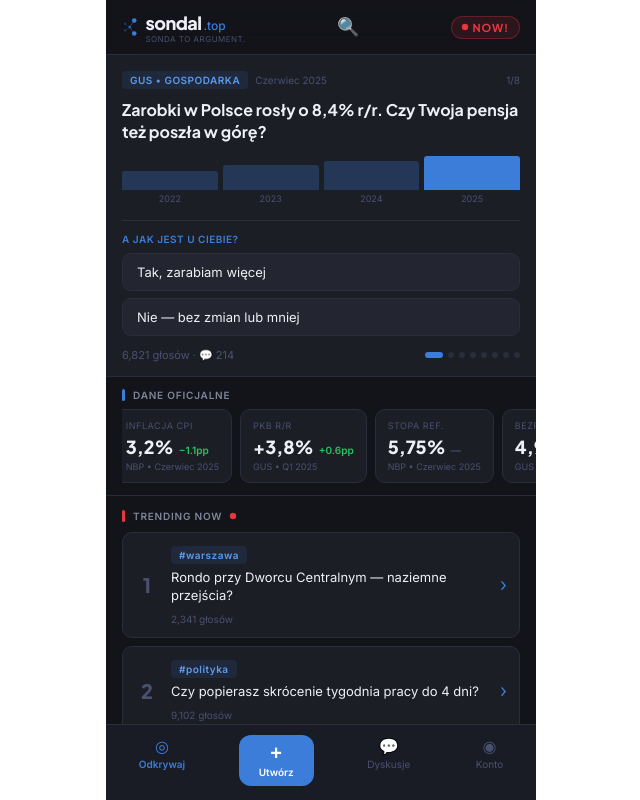
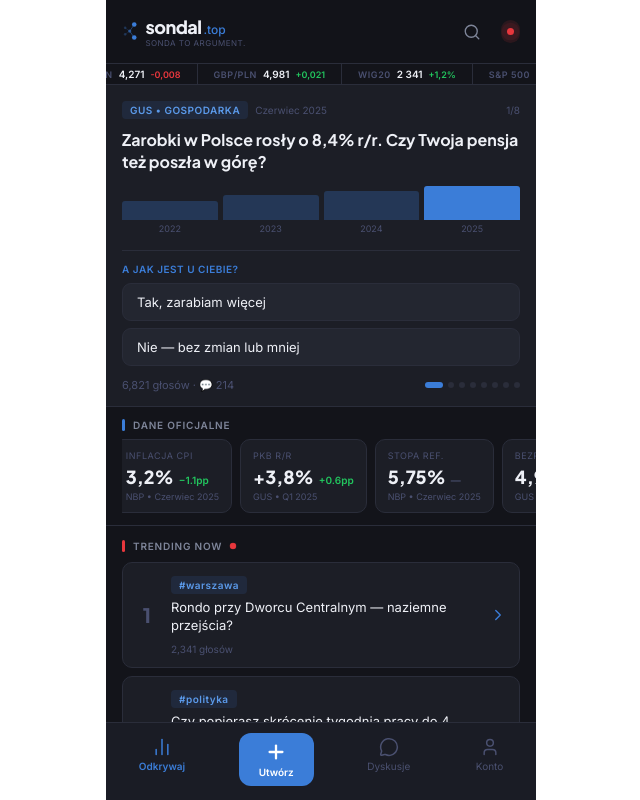
Before and after one commit to wac-me/sondal, a React (Vite) app: page / in a window 1280 px wide. Shown: the whole page, without its empty margins (319-959 px from the left). Built offline with nearby package versions, Linux system fonts and the light colour scheme.

Commit message:
Update sondal.jsx

```diff
--- a/sondal.jsx
+++ b/sondal.jsx
@@ -1,4 +1,5 @@
 import { useState, useEffect, useRef } from "react";
+import { Search, MessageCircle, Share2, TrendingUp, ChevronRight, User, Lock, Eye, Plus, BarChart2 } from "lucide-react";
 
 const theme = {
   bg: "#13141A", surface: "#1C1E26", surfaceHigh: "#232630",
@@ -149,50 +150,82 @@ function VoteButtons({ options, split, voted, onVote, hot }) {
 }
 
 // ─── Header ───────────────────────────────────────────────
-function StickyHeader({ nowActive }) {
-  const [nowVisible, setNowVisible] = useState(true);
-  const [hidden, setHidden]         = useState(false);
-  const lastScrollY = useRef(0);
-  const scrollEl    = useRef(null);
-
-  // Blink NOW! every 4s
+function NowBadge() {
+  // Pastylka "NOW!" widoczna 3s, potem tylko kropka przez 12.5s, w kółko
+  const [showText, setShowText] = useState(true);
   useEffect(() => {
-    if (!nowActive) return;
-    const id = setInterval(() => {
-      setNowVisible(false);
-      setTimeout(() => setNowVisible(true), 350);
-    }, 4000);
-    return () => clearInterval(id);
-  }, [nowActive]);
-
-  // Hide on scroll down, reveal on scroll up
-  // We attach to the nearest scrollable parent after mount
-  useEffect(() => {
-    const el = document.querySelector('[data-scroll-feed]');
-    if (!el) return;
-    scrollEl.current = el;
-    const onScroll = () => {
-      const y = el.scrollTop;
-      if (y > lastScrollY.current + 6 && y > 50) setHidden(true);
-      else if (y < lastScrollY.current - 4)       setHidden(false);
-      lastScrollY.current = y;
+    let t;
+    const cycle = () => {
+      setShowText(true);
+      t = setTimeout(() => {
+        setShowText(false);
+        t = setTimeout(cycle, 12500);
+      }, 3000);
     };
-    el.addEventListener('scroll', onScroll, { passive: true });
-    return () => el.removeEventListener('scroll', onScroll);
+    cycle();
+    return () => clearTimeout(t);
   }, []);
 
   return (
     <div style={{
-      position:"sticky", top:0, zIndex:200,
-      background:`${theme.bg}F2`, backdropFilter:"blur(12px)",
+      display:"flex", alignItems:"center", justifyContent:"center",
+      gap: showText ? 5 : 0,
+      background:theme.redDim,
+      borderRadius:20,
+      paddingTop:5, paddingBottom:5,
+      paddingLeft:  showText ? 10 : 6,
+      paddingRight: showText ? 10 : 6,
+      overflow:"hidden",
+      transition:"padding 0.5s cubic-bezier(.4,0,.2,1), gap 0.5s cubic-bezier(.4,0,.2,1)",
+    }}>
+      <span style={{
+        width:7, height:7, borderRadius:"50%", background:theme.red,
+        display:"block", flexShrink:0,
+        animation:"pulsered 1.6s infinite",
+      }}/>
+      <span style={{
+        fontFamily:"'Plus Jakarta Sans', sans-serif", fontWeight:700,
+        fontSize:11, color:theme.red, letterSpacing:"0.08em",
+        maxWidth: showText ? 40 : 0,
+        opacity:  showText ? 1  : 0,
+        overflow:"hidden", whiteSpace:"nowrap",
+        transition:"max-width 0.5s cubic-bezier(.4,0,.2,1), opacity 0.35s ease",
+      }}>NOW!</span>
+    </div>
+  );
+}
+
+function StickyHeader({ nowActive }) {
+  const [hidden, setHidden] = useState(false);
+  const lastScrollY  = useRef(0);
+  const headerHeight = 64;
+
+  useEffect(() => {
+    const el = document.querySelector("[data-scroll-feed]");
+    if (!el) return;
+    const onScroll = () => {
+      const y = el.scrollTop;
+      if (y > lastScrollY.current + 6 && y > headerHeight) setHidden(true);
+      else if (y < lastScrollY.current - 4) setHidden(false);
+      lastScrollY.current = y;
+    };
+    el.addEventListener("scroll", onScroll, { passive: true });
+    return () => el.removeEventListener("scroll", onScroll);
+  }, []);
+
+  return (
+    <div style={{
+      position:"absolute", top:0, left:0, right:0, zIndex:200,
+      background:`${theme.bg}F4`, backdropFilter:"blur(14px)",
       borderBottom:`1px solid ${theme.border}`,
-      padding:"10px 16px",
-      display:"flex", alignItems:"center", justifyContent:"space-between",
+      height:headerHeight,
+      display:"flex", alignItems:"center",
+      padding:"0 16px",
       transform: hidden ? "translateY(-100%)" : "translateY(0)",
-      transition: "transform 0.3s cubic-bezier(.4,0,.2,1)",
+      transition:"transform 0.32s cubic-bezier(.4,0,.2,1)",
     }}>
-      {/* Left — Logo */}
-      <div style={{ display:"flex", alignItems:"center", gap:8 }}>
+      {/* Logo — left */}
+      <div style={{ display:"flex", alignItems:"center", gap:8, flex:1 }}>
         <LogoMark size={28}/>
         <div>
           <div style={{ display:"flex", alignItems:"baseline", gap:2 }}>
@@ -203,20 +236,13 @@ function StickyHeader({ nowActive }) {
         </div>
       </div>
 
-      {/* Center — Search */}
-      <button style={{ background:"none", border:"none", cursor:"pointer", display:"flex", alignItems:"center", justifyContent:"center", padding:"6px 10px" }}>
-        <span style={{ fontSize:18, color:theme.textMuted }}>🔍</span>
-      </button>
-
-      {/* Right — NOW! badge */}
-      {nowActive ? (
-        <div style={{ display:"flex", alignItems:"center", gap:5, background:theme.redDim, border:`1px solid ${theme.redBorder}`, borderRadius:20, padding:"4px 10px", opacity: nowVisible ? 1 : 0.15, transition:"opacity 0.35s ease" }}>
-          <span style={{ width:6, height:6, borderRadius:"50%", background:theme.red, display:"inline-block", animation:"pulsered 1.8s infinite" }}/>
-          <span style={{ fontFamily:"'Plus Jakarta Sans', sans-serif", fontWeight:700, fontSize:11, color:theme.red, letterSpacing:"0.08em" }}>NOW!</span>
-        </div>
-      ) : (
-        <div style={{ width:72 }}/>
-      )}
+      {/* NOW! badge — right side, search optically between logo and badge */}
+      <div style={{ display:"flex", alignItems:"center", gap:14 }}>
+        <button style={{ background:"none", border:"none", cursor:"pointer", display:"flex", alignItems:"center", padding:6 }}>
+          <Search size={18} color={theme.textMuted} strokeWidth={1.8}/>
+        </button>
+        {nowActive && <NowBadge/>}
+      </div>
     </div>
   );
 }
@@ -410,7 +436,7 @@ function TrendingSection() {
               <p style={{ color:theme.text, fontFamily:"Inter, sans-serif", fontSize:13, margin:"5px 0 3px", lineHeight:1.4 }}>{p.question}</p>
               <span style={{ color:theme.textDim, fontFamily:"Inter, sans-serif", fontSize:10 }}>{p.votes.toLocaleString()} głosów</span>
             </div>
-            <span style={{ color:theme.accent, fontSize:18, flexShrink:0 }}>›</span>
+            <ChevronRight size={18} color={theme.accent} strokeWidth={1.8}/>
           </div>
         ))}
       </div>
@@ -437,13 +463,81 @@ function PollCard({ poll }) {
       <VoteButtons options={poll.options} split={poll.baseSplit} voted={voted} onVote={setVoted}/>
       {voted!==null && <p style={{ color:theme.textDim, fontSize:11, margin:"8px 0 0", fontFamily:"Inter, sans-serif" }}>{poll.totalVotes.toLocaleString()} głosów łącznie</p>}
       <div style={{ display:"flex", gap:16, marginTop:10, paddingTop:10, borderTop:`1px solid ${theme.border}` }}>
-        <span style={{ color:theme.textDim, fontSize:12, fontFamily:"Inter, sans-serif", cursor:"pointer" }}>💬 Dyskusja</span>
-        <span style={{ color:theme.textDim, fontSize:12, fontFamily:"Inter, sans-serif", cursor:"pointer" }}>↗ Udostępnij</span>
+        <span style={{ color:theme.textDim, fontSize:12, fontFamily:"Inter, sans-serif", cursor:"pointer", display:"flex", alignItems:"center", gap:4 }}><MessageCircle size={13} strokeWidth={1.8}/> Dyskusja</span>
+        <span style={{ color:theme.textDim, fontSize:12, fontFamily:"Inter, sans-serif", cursor:"pointer", display:"flex", alignItems:"center", gap:4 }}><Share2 size={13} strokeWidth={1.8}/> Udostępnij</span>
       </div>
     </div>
   );
 }
 
+
+// ─── Ticker Bar ───────────────────────────────────────────
+const tickerItems = [
+  { label:"USD/PLN", value:"3,942", delta:"+0,012", pos:true },
+  { label:"EUR/PLN", value:"4,271", delta:"-0,008", pos:false },
+  { label:"GBP/PLN", value:"4,981", delta:"+0,021", pos:true },
+  { label:"WIG20",   value:"2 341", delta:"+1,2%",  pos:true },
+  { label:"S&P 500", value:"5 487", delta:"+0,4%",  pos:true },
+  { label:"DAX",     value:"18 902",delta:"-0,3%",  pos:false },
+  { label:"GOLD",    value:"2 318$", delta:"+0,8%", pos:true },
+  { label:"BRENT",   value:"83,4$",  delta:"-1,1%", pos:false },
+  { label:"BTC",     value:"67 200$",delta:"+2,3%", pos:true },
+  { label:"SILVER",  value:"29,1$",  delta:"+0,5%", pos:true },
+  { label:"EUR/USD", value:"1,082",  delta:"-0,003",pos:false },
+  { label:"COPPER",  value:"4,51$",  delta:"+0,7%", pos:true },
+];
+
+function TickerBar() {
+  const trackRef = useRef(null);
+  useEffect(() => {
+    const el = trackRef.current;
+    if (!el) return;
+    let frame, pos = 0;
+    const speed = 0.6;
+    const step = () => {
+      pos += speed;
+      if (pos >= el.scrollWidth / 2) pos = 0;
+      el.scrollLeft = pos;
+      frame = requestAnimationFrame(step);
+    };
+    frame = requestAnimationFrame(step);
+    const pause  = () => cancelAnimationFrame(frame);
+    const resume = () => { frame = requestAnimationFrame(step); };
+    el.addEventListener("mouseenter", pause);
+    el.addEventListener("mouseleave", resume);
+    el.addEventListener("touchstart", pause, { passive:true });
+    el.addEventListener("touchend",   resume);
+    return () => {
+      cancelAnimationFrame(frame);
+      el.removeEventListener("mouseenter", pause);
+      el.removeEventListener("mouseleave", resume);
+    };
+  }, []);
+
+  const items = [...tickerItems, ...tickerItems]; // double for seamless loop
+
+  return (
+    <div style={{ borderBottom:`1px solid ${theme.border}`, background:theme.bg }}>
+      <div ref={trackRef} style={{
+        display:"flex", alignItems:"center", gap:0,
+        overflowX:"auto", scrollbarWidth:"none",
+        height:20,
+      }}>
+        {items.map((item, i) => (
+          <div key={i} style={{
+            display:"flex", alignItems:"center", gap:6,
+            padding:"0 16px", flexShrink:0, height:"100%",
+            borderRight:`1px solid ${theme.border}`,
+          }}>
+            <span style={{ color:theme.textDim, fontFamily:"Inter, sans-serif", fontSize:9, fontWeight:600, letterSpacing:"0.06em", textTransform:"uppercase", whiteSpace:"nowrap" }}>{item.label}</span>
+            <span style={{ color:theme.text, fontFamily:"Inter, sans-serif", fontSize:10, fontWeight:700, whiteSpace:"nowrap" }}>{item.value}</span>
+            <span style={{ color: item.pos ? theme.green : theme.red, fontFamily:"Inter, sans-serif", fontSize:9, fontWeight:600, whiteSpace:"nowrap" }}>{item.delta}</span>
+          </div>
+        ))}
+      </div>
+    </div>
+  );
+}
 
 // ─── Discover ─────────────────────────────────────────────
 function DiscoverScreen({ onGoToCreate }) {
@@ -451,7 +545,8 @@ function DiscoverScreen({ onGoToCreate }) {
   return (
     <>
       <StickyHeader nowActive={true} onCreateClick={onGoToCreate}/>
-      <div data-scroll-feed style={{ flex:1, overflowY:"auto" }}>
+      <div data-scroll-feed style={{ flex:1, overflowY:"auto", position:"relative", paddingTop:64 }}>
+        <TickerBar/>
         <HeroSlider onCreateClick={onGoToCreate}/>
         <StatsBar/>
         <TrendingSection/>
@@ -474,7 +569,7 @@ function Toggle({ label, icon, value, onChange }) {
   return (
     <div style={{ display:"flex", alignItems:"center", justifyContent:"space-between", padding:"13px 0", borderBottom:`1px solid ${theme.border}` }}>
       <div style={{ display:"flex", gap:10, alignItems:"center" }}>
-        <span style={{ fontSize:15 }}>{icon}</span>
+        <div style={{ display:"flex", alignItems:"center" }}>{icon}</div>
         <span style={{ color:theme.text, fontFamily:"Inter, sans-serif", fontSize:14 }}>{label}</span>
       </div>
       <div onClick={()=>onChange(!value)} style={{ width:42, height:24, borderRadius:12, background: value?theme.accent:theme.border, cursor:"pointer", position:"relative", transition:"background 0.2s" }}>
@@ -534,8 +629,8 @@ function CreatorScreen({ onSuccess }) {
           </div>
         </div>
         <div style={{ marginBottom:16 }}>
-          <Toggle label="Publiczna w portalu" icon="👁" value={isPublic} onChange={setIsPublic}/>
-          <Toggle label="Anonimowe głosowanie" icon="🔒" value={isAnon} onChange={setIsAnon}/>
+          <Toggle label="Publiczna w portalu" icon={<Eye size={16} color={theme.textMuted} strokeWidth={1.8}/>} value={isPublic} onChange={setIsPublic}/>
+          <Toggle label="Anonimowe głosowanie" icon={<Lock size={16} color={theme.textMuted} strokeWidth={1.8}/>} value={isAnon} onChange={setIsAnon}/>
         </div>
         <div style={{ height:80 }}/>
       </div>
@@ -613,16 +708,16 @@ function SuccessScreen({ pollData, onReset, onGoToDiscover }) {
 // ─── Bottom Nav ───────────────────────────────────────────
 function BottomNav({ active, setActive }) {
   const items = [
-    { id:"discover", icon:"◎", label:"Odkrywaj" },
-    { id:"create",   icon:"+", label:"Utwórz", main:true },
-    { id:"discuss",  icon:"💬",label:"Dyskusje" },
-    { id:"account",  icon:"◉", label:"Konto" },
+    { id:"discover", icon:<BarChart2 size={20} strokeWidth={1.8}/>, label:"Odkrywaj" },
+    { id:"create",   icon:<Plus size={22} strokeWidth={2.5}/>, label:"Utwórz", main:true },
+    { id:"discuss",  icon:<MessageCircle size={20} strokeWidth={1.8}/>, label:"Dyskusje" },
+    { id:"account",  icon:<User size={20} strokeWidth={1.8}/>, label:"Konto" },
   ];
   return (
     <div style={{ position:"sticky", bottom:0, background:`${theme.surface}F5`, backdropFilter:"blur(12px)", borderTop:`1px solid ${theme.border}`, display:"flex", justifyContent:"space-around", padding:"10px 0 14px", zIndex:100 }}>
       {items.map(item => (
         <button key={item.id} onClick={()=>setActive(item.id)} style={{ background: item.main?theme.accent:"transparent", border:"none", borderRadius: item.main?12:0, padding: item.main?"8px 20px":"4px 12px", cursor:"pointer", display:"flex", flexDirection:"column", alignItems:"center", gap:3 }}>
-          <span style={{ fontSize: item.main?20:16, color: item.main?"#fff":(active===item.id?theme.accent:theme.textDim), fontWeight: item.main?900:400, lineHeight:1 }}>{item.icon}</span>
+          <div style={{ color: item.main?"#fff":(active===item.id?theme.accent:theme.textDim), display:"flex", alignItems:"center", justifyContent:"center", lineHeight:1 }}>{item.icon}</div>
           <span style={{ fontSize:10, fontFamily:"Inter, sans-serif", color: item.main?"#fff":(active===item.id?theme.accent:theme.textDim), fontWeight: item.main?700:(active===item.id?600:400) }}>{item.label}</span>
         </button>
       ))}
@@ -686,7 +781,7 @@ export default function SondalApp() {
           {activeNav==="discuss"  && (
             <><StickyHeader nowActive={false}/>
             <div style={{ flex:1, display:"flex", alignItems:"center", justifyContent:"center", flexDirection:"column", gap:12, padding:32 }}>
-              <span style={{ fontSize:40 }}>💬</span>
+              <MessageCircle size={40} color={theme.textMuted} strokeWidth={1.5}/>
               <p style={{ color:theme.textMuted, fontFamily:"Inter, sans-serif", fontSize:15, textAlign:"center" }}>Dyskusje — wkrótce dla zalogowanych.</p>
             </div></>
           )}
```
